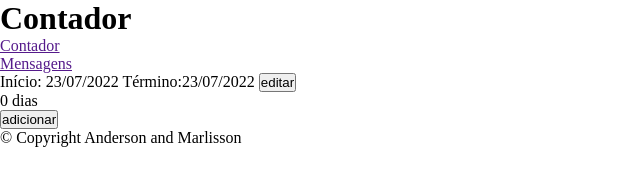
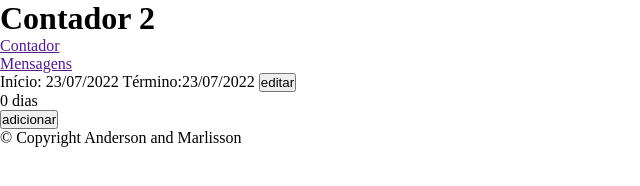
Before and after one commit to AndersonFerreiraAlves007/reach-goals, a plain HTML site: page index.html in a window 1280 px wide. Shown: the full height of the page, 0-640 px from the left. Drawn offline with Linux system fonts and the light colour scheme.

Commit message:
feat: teste2

```diff
--- a/index.html
+++ b/index.html
@@ -11,7 +11,7 @@
 
 <body>
     <header>
-        <h1>Contador</h1>
+        <h1>Contador 2</h1>
         <nav>
             <ul>
                 <li><a href=""> Contador</a></li>
```
